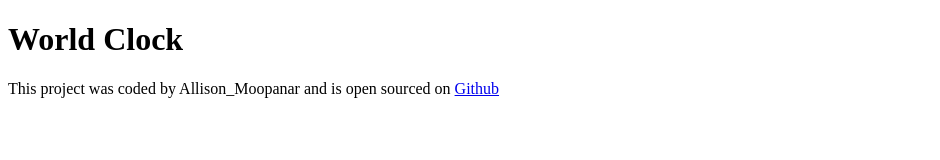
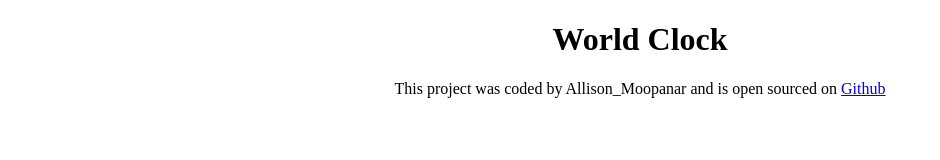
Before and after one commit to Allison-93/world-clock, a plain HTML site: page index.html in a window 1280 px wide. Shown: the whole page, without its empty margins (0-940 px from the left). Drawn offline with nearby package versions, Linux system fonts and the light colour scheme.

Commit message:
added styling to header and footer

```diff
--- a/css/style.css
+++ b/css/style.css
@@ -0,0 +1,6 @@
+h1 {
+  text-align: center;
+}
+footer {
+  text-align: center;
+}
--- a/index.html
+++ b/index.html
@@ -4,6 +4,8 @@
     <meta charset="UTF-8" />
     <meta name="viewport" content="width=device-width, initial-scale=1.0" />
     <link rel="stylesheet" href="css/style.css" />
+    <script src="https://cdnjs.cloudflare.com/ajax/libs/moment.js/2.30.1/moment.min.js"></script>
+    <script src="https://cdnjs.cloudflare.com/ajax/libs/moment-timezone/0.5.46/moment-timezone-with-data-1970-2030.min.js"></script>
     <title>World Clock-Allison Moopanar</title>
   </head>
   <body>
```
